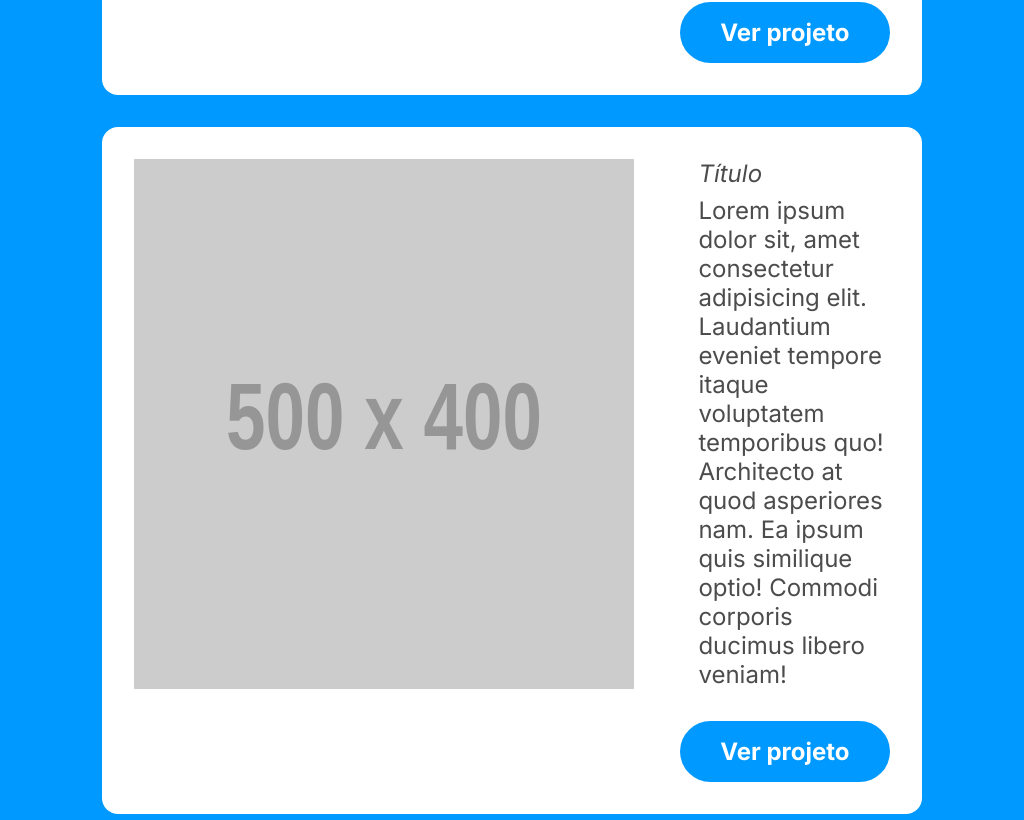
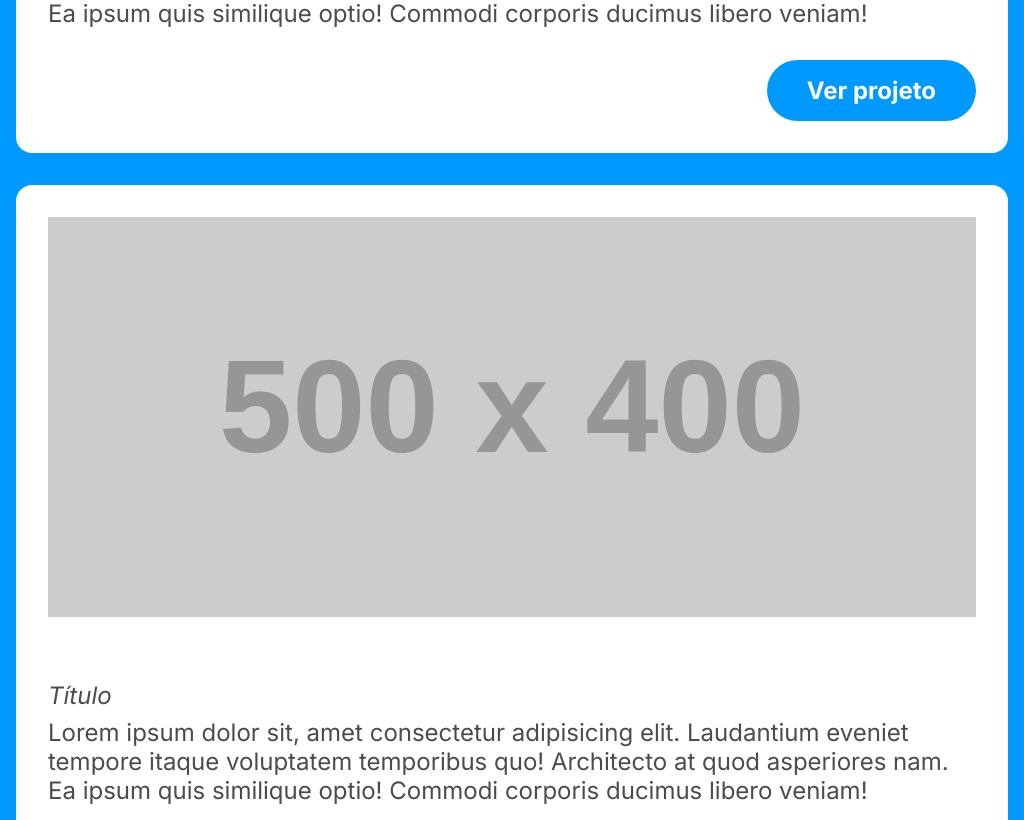
Before and after one commit to GustavoMaz/portfolio-dev, a Next.js app: page / in a window 1024 px wide. Shown: the part 1580-2400 px from the top of the page. Built offline with nearby package versions, Linux system fonts and the light colour scheme; a web font is replaced by a local one.

Commit message:
Responsividade da seção de projetos e about

```diff
--- a/app/globals.css
+++ b/app/globals.css
@@ -51,7 +51,7 @@ h1, h2 {
   font-weight: 900;
 }
 
-p, .subtitle {
+p, .subtitle, ul {
   text-transform: none;
   font-size: 1.5rem;
   color: var(--color-text-body);
@@ -72,3 +72,9 @@ h2 {
   background-color: var(--color-text-title);
   color: var(--color-bg);
 }
+
+@media only screen and (max-width: 1000px) {
+  section {
+    padding-inline: 1rem;
+  }
+}
--- a/components/About.tsx
+++ b/components/About.tsx
@@ -22,14 +22,14 @@ function About() {
         </div>
         <div className="drawings-container about-card">
           <img
+            src="slash.gif"
+            alt="Sprite de samurai atacando com a espada"
+            className="img-slash"
+          />
+          <img
             src="tentacles.png"
             alt="Cavaleiro em uma masmorra"
             className="img-tentacles"
-          />
-          <img
-            src="slash.gif"
-            alt="Sprite de samurai atacando com a espada"
-            className="img-slash"
           />
           <img
             src="gladiator.gif"
@@ -39,19 +39,19 @@ function About() {
         </div>
         <div className="about-card medals-container">
           <p>
-            A matemática sempre foi minha matéria preferida na escola, o que, ao
-            longo dos anos, me levou a me tornar{" "}
+            Durante o Ensino Médio, conquistei os títulos de{" "}
             <a href="#" title="Ver certificados" className="certificate-link">
-              <strong>bimedalhista nacional da OBMEP </strong>
+              <strong>bimedalhista nacional da <span title="Olimpíadas Brasileiras de Matemática das Escolas Públicas">OBMEP</span></strong>
             </a>
-            &#40;Olímpiadas Brasileiras de Matemática&#41; e{" "}
+            {" "} e {" "}
+            {/* &#40;Olímpiadas Brasileiras de Matemática&#41; e */}
             <a href="#" title="Ver certificado" className="certificate-link">
-              <strong>medalhista de ouro da OBMF </strong>
+              <strong>medalhista de ouro da <span title="Olimpíadas Brasileiras de Matemática Financeira">OBMF</span></strong>
             </a>
-            &#40;Olimpíadas Brasileiras de Matemática Financeira&#41; a nível
-            nacional, além da{" "}
+            {/* &#40;Olimpíadas Brasileiras de Matemática Financeira&#41; a nível */}
+            , além da{" "}
             <a href="#" title="Ver certificado" className="certificate-link">
-              <strong>conclusão do PIC Júnior</strong>
+              <strong>conclusão do <span title="Projeto de Iniciação Científica Júnior">PIC Júnior</span></strong>
             </a>
             , programa que desenvolve as habilidades de resolução de problemas,
             lógica e algoritmos.
@@ -64,6 +64,7 @@ function About() {
             tenho muita dificuldade em me adaptar a diferentes ambientes de
             desenvolvimento. Entretanto, as ferramentas principais que escolho
             para usar nos meus projetos são:
+          </p>
             <ul className="skills-list">
               <li className="skill-item">React</li>
               <li className="skill-item">Vue.js</li>
@@ -72,9 +73,10 @@ function About() {
               <li className="skill-item">Framer Motion</li>
               <li className="skill-item">Git</li>
             </ul>
-            Também já tive contato com ferramentas de back-end, como PHP e
-            MySQL.
-          </p>
+            <p>
+              Também já tive contato com ferramentas de back-end, como PHP e
+              MySQL.
+            </p>
         </div>
       </div>
     </section>
--- a/styles/About.css
+++ b/styles/About.css
@@ -1,10 +1,11 @@
 #about {
   margin-block-end: var(--mb-xl);
+  padding-inline: 1dvw;
 }
 
 .cards-container {
-  display: grid;
-  grid-template-columns: 1fr;
+  display: flex;
+  flex-direction: column;
   gap: 1rem;
 
   max-width: 1600px;
@@ -34,11 +35,17 @@
 }
 
 .drawings-container.about-card {
-  display: grid;
-  grid-template-columns: repeat(3, auto);
-  grid-template-rows: 1fr;
+  /* display: grid;
+  grid-auto-columns: auto;
+  grid-auto-rows: 1fr;
+  justify-content: center; */
+
   gap: 2rem;
+  display: flex;
+  flex-direction: row-reverse;
   justify-content: center;
+  align-items: center;
+  flex-wrap: wrap;
 
   & img {
     height: 100%;
@@ -57,7 +64,12 @@ ul {
 }
 
 @media only screen and (min-width: 1000px) {
+  #about {
+    padding-inline: 2rem;
+  }
+
   .cards-container {
+    display: grid;
     grid-template-columns: 1fr 1fr 1fr;
   }
 
@@ -70,6 +82,7 @@ ul {
   }
 
   .drawings-container.about-card {
+    display: grid;
     grid-template-rows: repeat(4, 50px) 66px;
     grid-template-columns: repeat(6, 1fr);
     gap: 1rem 0;
@@ -87,6 +100,7 @@ ul {
     grid-row: 2 / 4;
     width: 100%;
     object-fit: cover;
+    z-index: 3;
   }
 
   .img-gladiator {
--- a/styles/ProjectGallery.css
+++ b/styles/ProjectGallery.css
@@ -31,18 +31,15 @@
   align-items: end;
   flex-direction: column;
   gap: 2rem;
-
-
-  &:nth-of-type(even) {
-    .project-info-container {
-      flex-direction: row-reverse;
-    }
-  }
 }
 
 .project-info-container {
   display: flex;
   gap: 4rem;
+
+  &:nth-of-type(even) {
+    flex-direction: row-reverse;
+  }
 }
 
 .project-title {
@@ -55,3 +52,23 @@
   padding-inline: 2.5rem;
   border-radius: 100vw;
 }
+
+@media only screen and (max-width: 1100px) {
+  #projects {
+    padding-inline: 1rem;
+  }
+
+  .project-card {
+    width: 100%;
+  }
+
+  .project-card .project-info-container {
+    flex-direction: column-reverse;
+  }
+
+  .project-thumbnail {
+    object-fit: cover;
+    max-height: 50vh;
+    width: 100%;
+  }
+}
```
